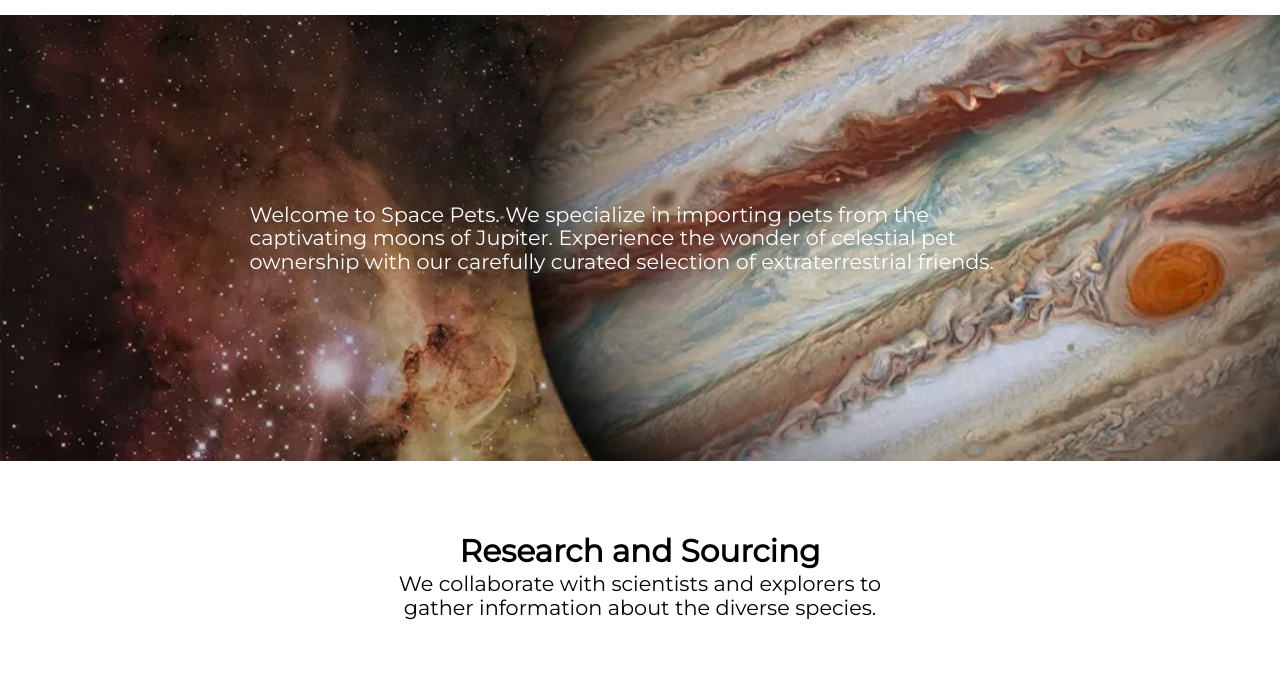
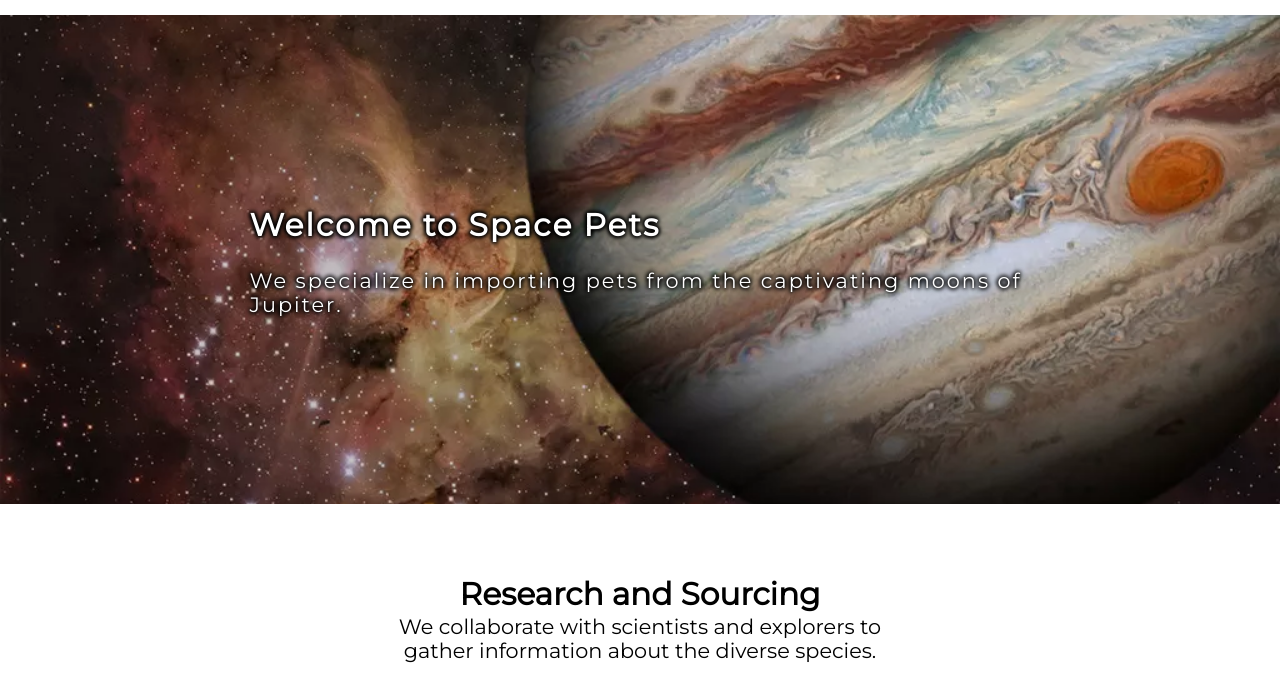
Before and after one commit to carlosalbertobuitragosantamaria/agency-repo, a plain HTML site: page index.html in a window 1280 px wide. Shown: the part 109-799 px from the top of the page. Drawn offline with Linux system fonts and the light colour scheme.

Commit message:
styled home page

```diff
--- a/index.html
+++ b/index.html
@@ -28,7 +28,8 @@
 
         <article class="intro__image_container">
             <div class="intro__paragraph_container">
-                <p class="intro__paragraph">Welcome to Space Pets. We specialize in importing pets from the captivating moons of Jupiter. Experience the wonder of celestial pet ownership with our carefully curated selection of extraterrestrial friends.</p>
+                <h2 class="into__title">Welcome to Space Pets</h2>
+                <p class="intro__paragraph">We specialize in importing pets from the captivating moons of Jupiter.</p>
             </div>
         </article>
 
--- a/styles.css
+++ b/styles.css
@@ -58,11 +58,18 @@ img {
     background-color: black;
     background-repeat: no-repeat;
     background-size: cover;  /* removes a gap to the right that shows on bigger screnns*/
+    background-position: center;
     padding: 7rem 2rem;
 }
 
-.intro__paragraph {
+.intro__paragraph,
+.into__title {
     color: white;
+    text-shadow:   1px 1px 4px black,
+    -1px -1px 4px black,
+    1px -1px 4px black,
+    -1px 1px 4px black;
+    letter-spacing: 2px;
 }
 
 .main__description {
```
